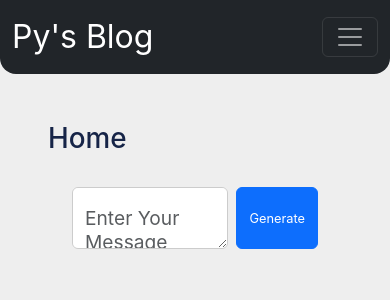
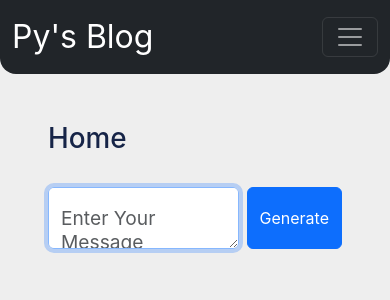
Before and after one commit to rashadmin/py_blog, a React (Create React App) app: page /home in a window 390 px wide. Shown: the top 300 px of the page. Built offline with nearby package versions, Linux system fonts and the light colour scheme.

Commit message:
focused the input field using the useref hook function

```diff
--- a/src/components/ChatBox.js
+++ b/src/components/ChatBox.js
@@ -9,7 +9,7 @@ function ChatBox(props) {
   // const handleInputChange = (e) => setter(e.target.value);
 
   return (
-    <Container>
+    <Container className='zero-padding'>
       {/* <h2></h2> */}
               <div className='chatbody' >
                 {props.messages.map((msg, index) => (<MessageBox sender={msg.sender} msg={msg.text} index={index}/>))}
--- a/src/components/HistoryCard.js
+++ b/src/components/HistoryCard.js
@@ -6,7 +6,7 @@ function HistoryCard(props) {
   return (
     <Card bg="tertiary" className='history_card'>
       <Card.Header className='d-flex justify-content-between align-items-center'>
-        <h3>Post {props.id}</h3>
+        <Button variant='secondary'>Post {props.id}</Button>
 
         <Button variant={props.status==='Completed' ? 'success' : 'warning'}>{props.status}</Button>
       </Card.Header>
--- a/src/components/TextBox.js
+++ b/src/components/TextBox.js
@@ -1,6 +1,6 @@
 import React from 'react';
 import { Container, Row, Col, Form, Button } from 'react-bootstrap';
-import { useState } from 'react';
+import { useState,useRef,useEffect } from 'react';
 import InputField from './InputField';
 import ChatBox from './ChatBox';
 import CopyCard from './Copy';
@@ -17,6 +17,10 @@ const [messages, setMessages] = useState([]);
 const [showExtraComponent, setShowExtraComponent] = useState(false);
 const [data,setData] = useState({title:'',description:'qwertyuiopasdfghjklzxcvbnm'})
 const medias   = ['X','LinkedIn','Facebook']
+const focus = useRef();
+
+useEffect(() => {focus.current.focus()})
+
 const handleButtonClick = () => {
     if (!input.trim()) {
       setFormErrors({ input: "Message box cannot be blank" });
@@ -78,13 +82,13 @@ const handleButtonClick = () => {
     {showExtraComponent && <ChatBox messages={messages}/>}
     {/* {chatCmd !== "Next" && chatCmd !== null && <ChatBox />} */}
     <div className='textarea'>
-      <Container>
+      <Container className='zero-padding'>
         {/* <Row className="justify-content-center">
           <Col xs={12} md={8} lg={6} className="textbox" > */}
           <Form onSubmit={onSubmit} className="d-flex">
           <InputField
           name="chat" placeholder="Enter Your Message"
-          error={formErrors.input} onChange={onChange} value={input}/>
+          error={formErrors.input} onChange={onChange} fieldRef={focus} value={input}/>
           <Button type="submit" variant={(buttonText==="Generate"||buttonText==="Generating")?"primary":buttonText==="Success" ?"success":"warning"} className='button' onClick={handleButtonClick}>
           {buttonText==="Generating" && <Spinner as="span" animation="grow" size="sm" role="status" aria-hidden="true"/>} {buttonText}
           </Button>
--- a/src/index.css
+++ b/src/index.css
@@ -204,7 +204,7 @@ code {
   /* border: blue 2px solid; */
   overflow-y: scroll;
   /* border: 1px solid #ddd; */
-  padding: 5px;
+  padding: 5px 0;
   /* margin-bottom: 10px; */
 }
 
@@ -311,14 +311,19 @@ code {
 
   .button{
     width: 6rem;
-    font-size: 0.8rem;
+    font-size: 1rem;
   }
 
   .chatbody{
     width: 100%;
   }
 
-  .textarea{width: 100%;}
+  .zero-padding{
+    padding: 0;
+  }
+
+  .textarea{width: 100%;
+  padding: 0;}
 
   .home-content{
     width: 100%;
--- a/src/pages/home.js
+++ b/src/pages/home.js
@@ -25,7 +25,7 @@ export default function Home() {
     return (
         <Body>
        <h1>Home</h1>
-       <Container>
+       <Container className='zero-padding'>
         <TextBox/>
         {/* {chat[chat.length-1]['agent'] !== 'Okay.' ?
         <h1>Chatbot</h1>
```
